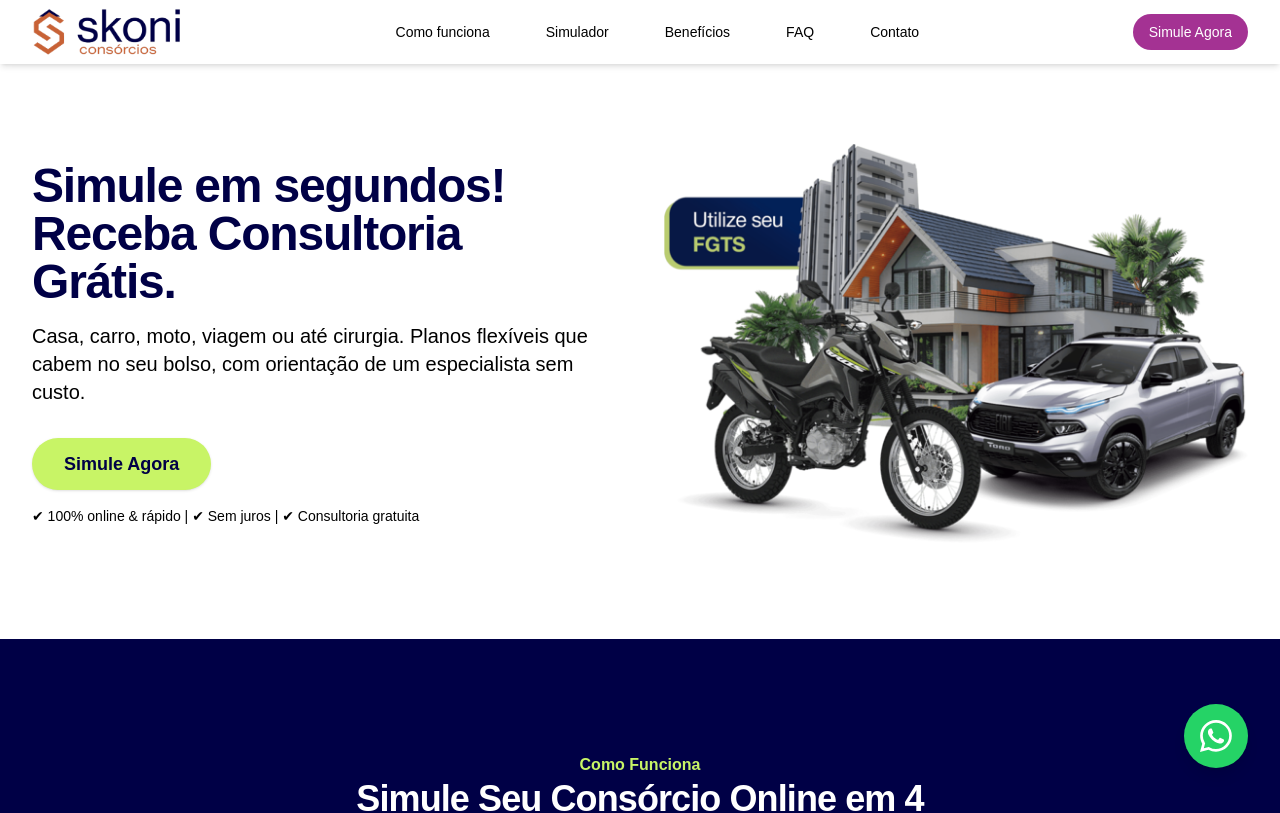
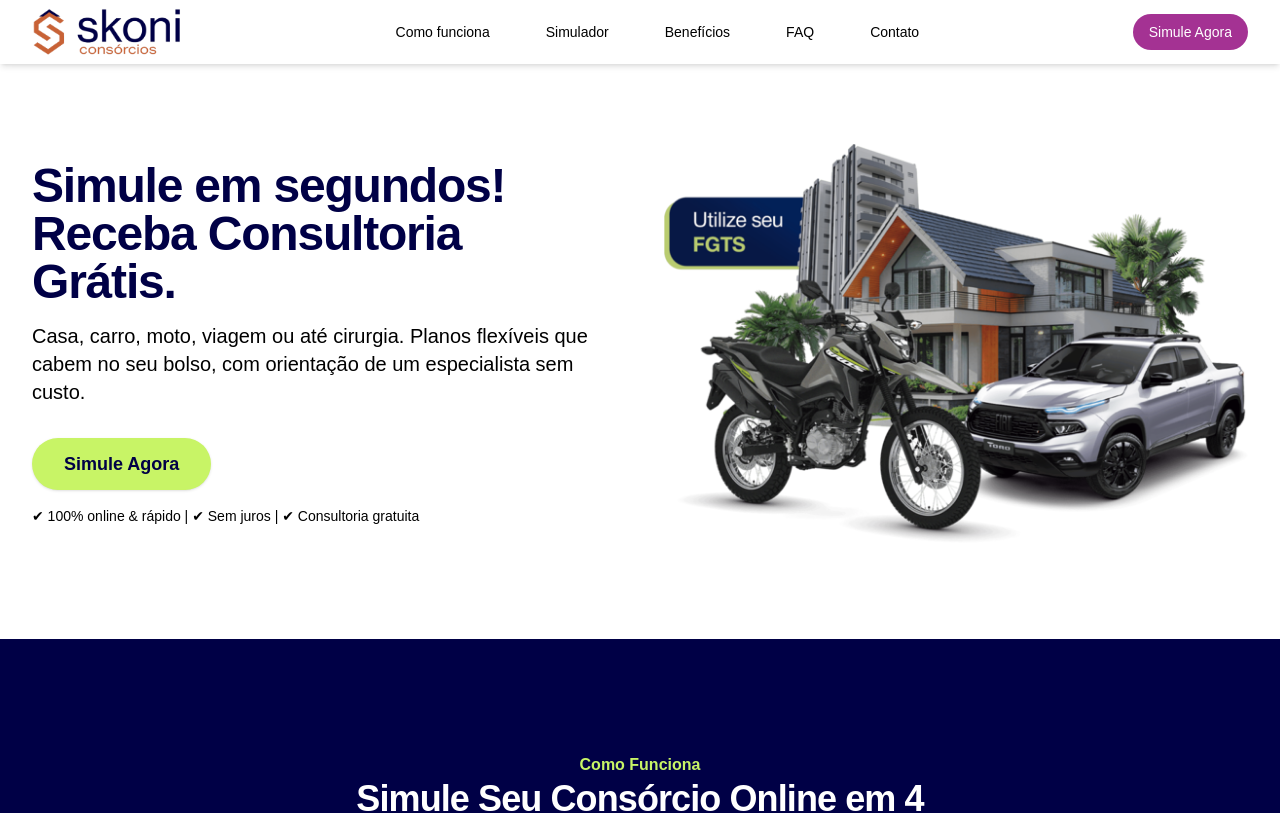
Before and after one commit to maarcospaaulo/skoni-lp, a Next.js app: page / in a window 1280 px wide. Shown: the top 813 px of the page. Built offline with nearby package versions, Linux system fonts and the light colour scheme.

Commit message:
Hide Wpp Btn

```diff
--- a/src/app/layout.tsx
+++ b/src/app/layout.tsx
@@ -2,7 +2,7 @@ import type { Metadata } from "next";
 import { Geist, Geist_Mono } from "next/font/google";
 import "./globals.css";
 import Script from "next/script";
-import WhatsAppButton from "@/components/WhatsAppButton";
+//import WhatsAppButton from "@/components/WhatsAppButton";
 
 export const metadata: Metadata = {
   title: "Quer Fazer Consórcio? Simule Online | Skoni",
@@ -199,7 +199,7 @@ export default function RootLayout({
           }}
         />
         {children}
-        <WhatsAppButton />
+        {/* <WhatsAppButton /> */}
         <Script
           async
           src="https://www.googletagmanager.com/gtag/js?id=G-KV1XGX8P0P"
```
